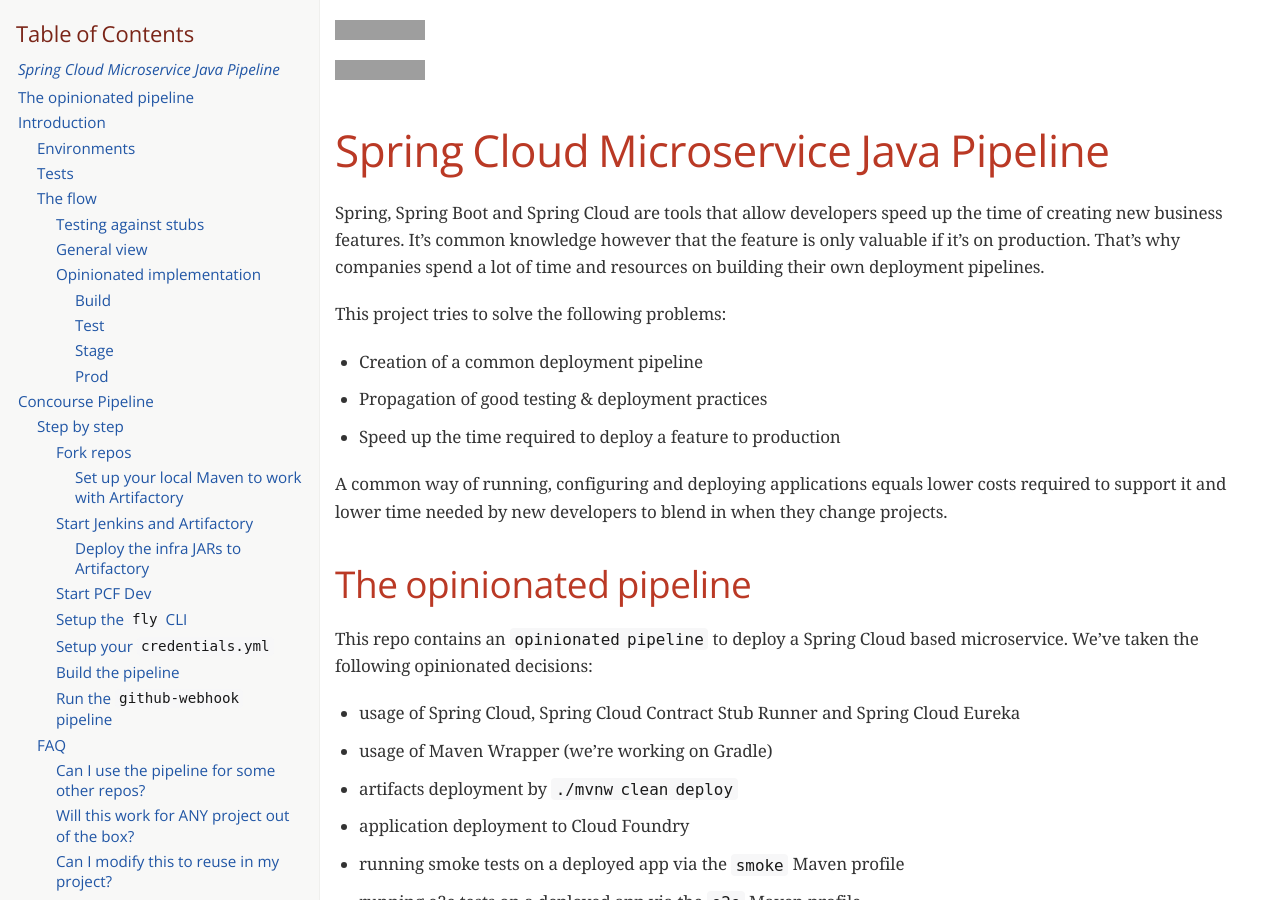
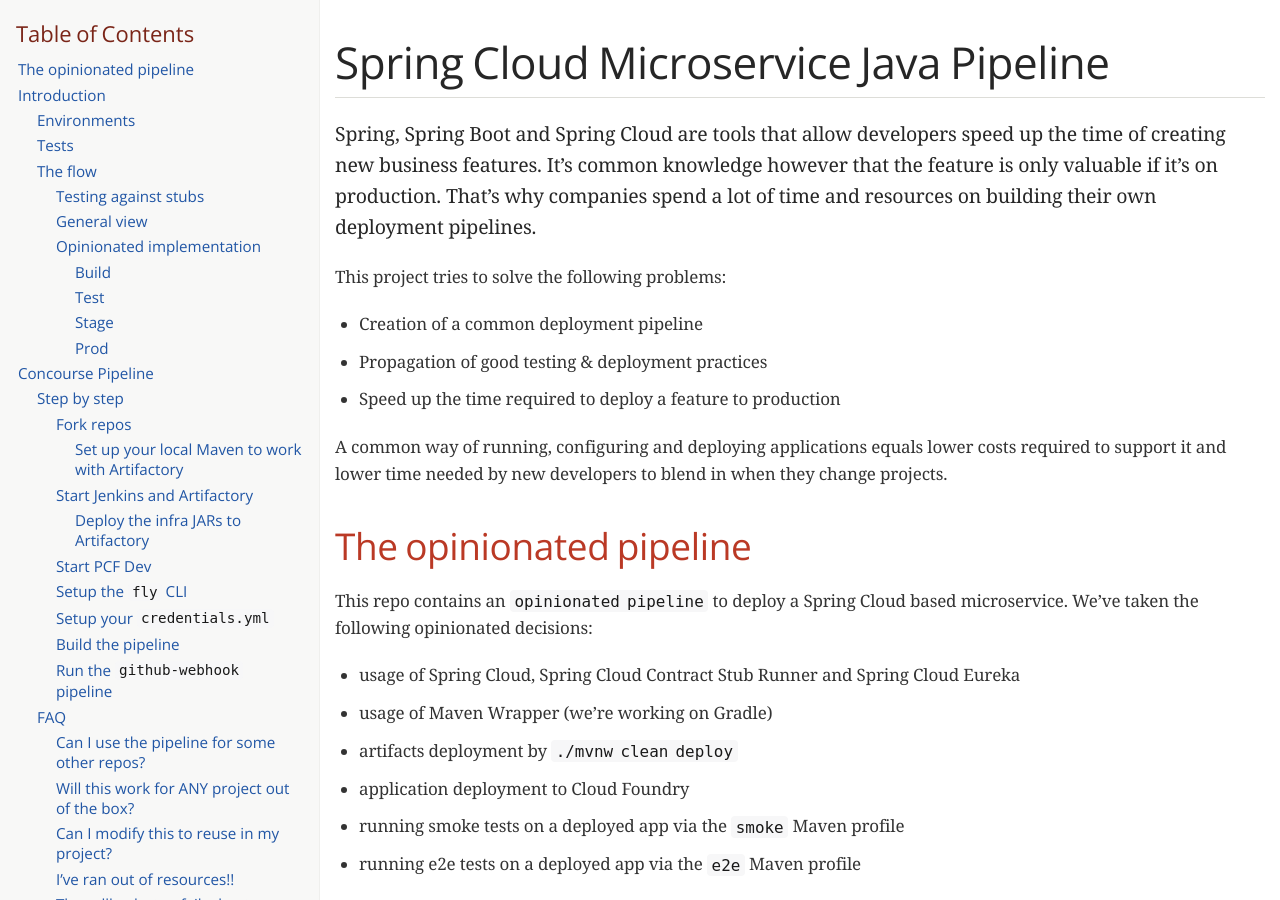
Before and after one commit to spring-attic/spring-cloud-pipelines, a Jekyll site: the page docs/spring-cloud-pipelines.html, which Jekyll copies as it is, in a window 1280 px wide and 900 px high. Built offline with Jekyll 4.4.1, drawn with Linux system fonts in a browser that asks for light colours; some web fonts are replaced; some of the changed text lies outside the part shown; grey boxes are pictures that could not be loaded.

Commit message:
Fixed docs

```diff
--- a/docs/spring-cloud-pipelines.adoc
+++ b/docs/spring-cloud-pipelines.adoc
@@ -5,4 +5,4 @@
 :toclevels: 8
 :nofooter:
 
-include::README.adoc[]
+include::DOCS.adoc[]
--- a/docs/spring-cloud-pipelines.html
+++ b/docs/spring-cloud-pipelines.html
@@ -420,10 +420,9 @@
 </head>
 <body class="article toc2 toc-left">
 <div id="header">
+<h1>Spring Cloud Microservice Java Pipeline</h1>
 <div id="toc" class="toc2">
 <div id="toctitle">Table of Contents</div>
-<ul class="sectlevel0">
-<li><a href="#_spring_cloud_microservice_java_pipeline">Spring Cloud Microservice Java Pipeline</a>
 <ul class="sectlevel1">
 <li><a href="#_the_opinionated_pipeline">The opinionated pipeline</a></li>
 <li><a href="#_introduction">Introduction</a>
@@ -550,22 +549,11 @@
 </ul>
 </li>
 </ul>
-</li>
-</ul>
 </div>
 </div>
 <div id="content">
-<div class="imageblock">
-<div class="content">
-<a class="image" href="https://gitter.im/spring-cloud/spring-cloud-pipelines?utm_source=badge&utm_medium=badge&utm_campaign=pr-badge&utm_content=badge"><img src="https://badges.gitter.im/Join%20Chat.svg" alt="Gitter"></a>
-</div>
-</div>
-<div class="imageblock">
-<div class="content">
-<a class="image" href="https://circleci.com/gh/spring-cloud/spring-cloud-pipelines"><img src="https://circleci.com/gh/spring-cloud/spring-cloud-pipelines.svg?style=svg" alt="CircleCI"></a>
-</div>
-</div>
-<h1 id="_spring_cloud_microservice_java_pipeline" class="sect0">Spring Cloud Microservice Java Pipeline</h1>
+<div id="preamble">
+<div class="sectionbody">
 <div class="paragraph">
 <p>Spring, Spring Boot and Spring Cloud are tools that allow developers speed up the
 time of creating new business features. It&#8217;s common knowledge however that the
@@ -591,6 +579,8 @@
 <div class="paragraph">
 <p>A common way of running, configuring and deploying applications equals lower costs required
 to support it and lower time needed by new developers to blend in when they change projects.</p>
+</div>
+</div>
 </div>
 <div class="sect1">
 <h2 id="_the_opinionated_pipeline">The opinionated pipeline</h2>
```
